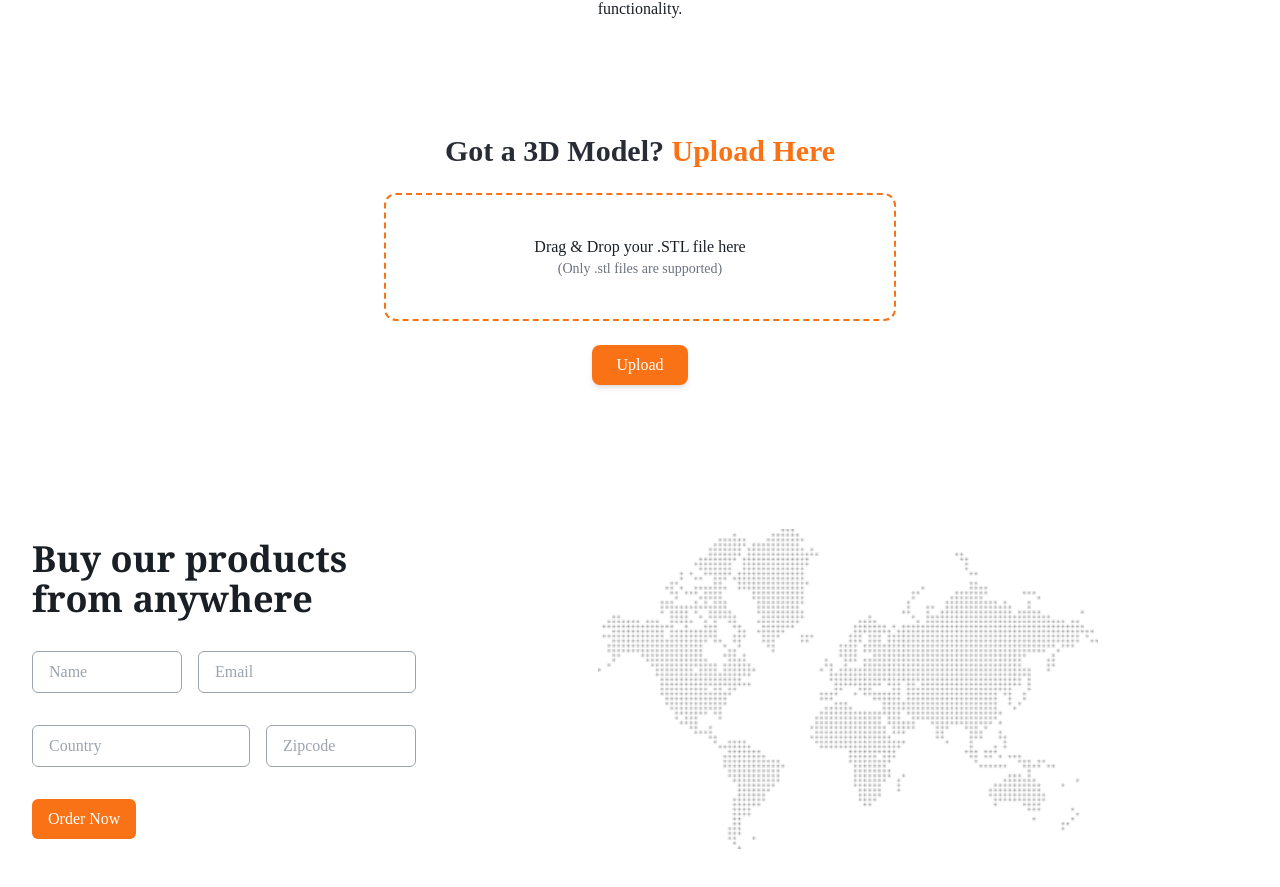
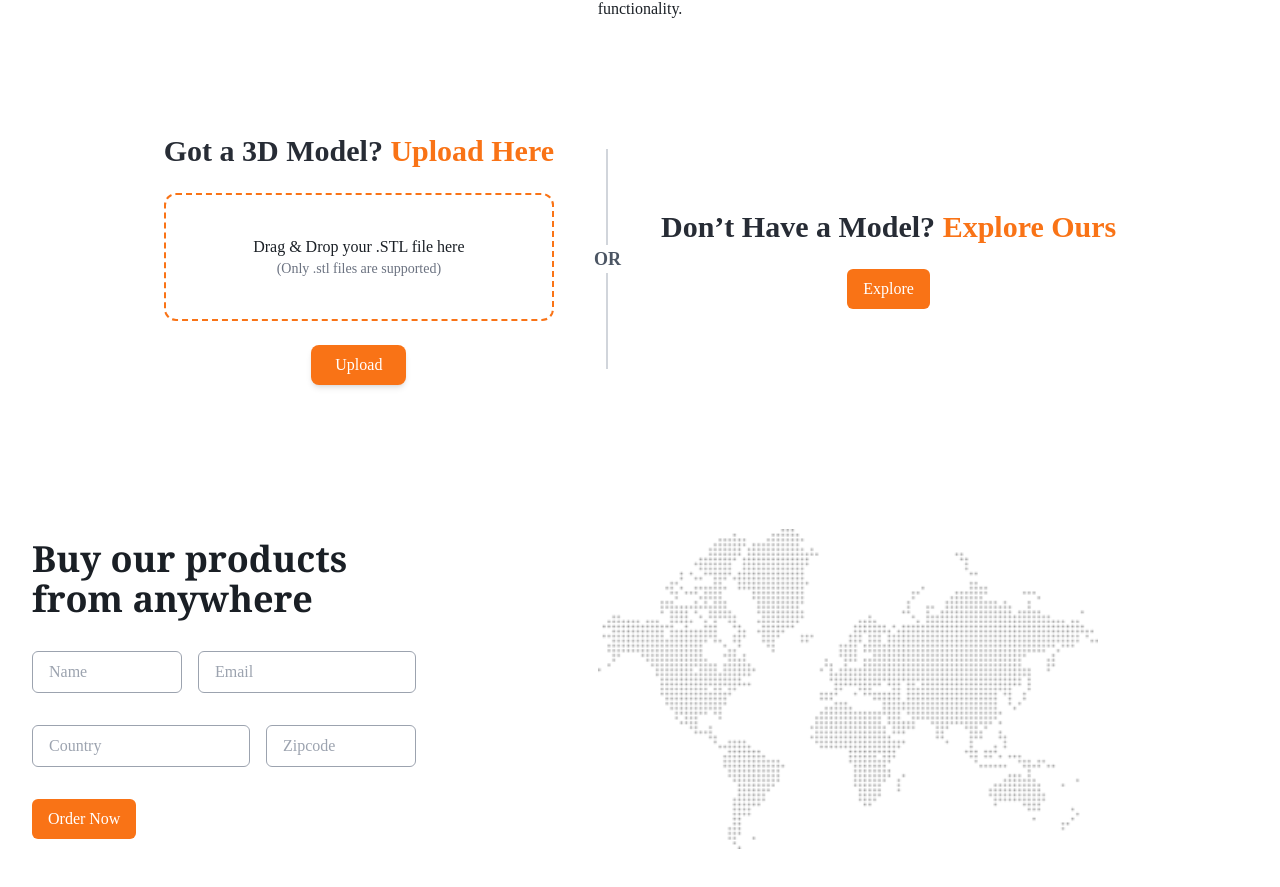
Before and after one commit to Thanujsai/print-it-ui, a React (Create React App) app: page / in a window 1280 px wide. Shown: the part 1319-2206 px from the top of the page. Built offline with nearby package versions, Linux system fonts and the light colour scheme; a web font is replaced by a local one.

Commit message:
upload divider

```diff
--- a/src/App.js
+++ b/src/App.js
@@ -26,6 +26,7 @@ import ExitAndEnterAnimation from './components/FramerMotion/ExitAndEnterAnimati
 import DraggableDiv from './components/FramerMotion/DraggableDiv';
 import Variants from './components/FramerMotion/Variants.js';
 import MainPage from './components/MainPage.js';
+import Explore from './components/Explore/Explore.js';
 
 function App() {
 
@@ -39,7 +40,7 @@ function App() {
         <main className="main-content">
           <Routes>
             <Route path="/" element={<MainPage />} />
-            <Route path="/explore" element={<AuroraHero />} />
+            <Route path="/explore" element={<Explore />} />
             <Route path="/upload" element={<UploadPage />} />
             <Route path="/howItWorks" element={<HowItWorks />} />
             <Route path="/why" element={<WhyPrintIt />} />
--- /dev/null
+++ b/src/components/Explore/Explore.js
@@ -0,0 +1,9 @@
+import React from 'react'
+
+function Explore() {
+  return (
+    <div>Explore</div>
+  )
+}
+
+export default Explore
--- a/src/components/Upload/Upload.js
+++ b/src/components/Upload/Upload.js
@@ -1,33 +1,33 @@
 import React, { useCallback, useState } from "react";
 import { useDropzone } from "react-dropzone";
 import { motion } from "framer-motion";
+import { useNavigate } from "react-router-dom";
 
 function Upload() {
   const [files, setFiles] = useState([]);
-
+  const navigate = useNavigate();
   const onDrop = useCallback((acceptedFiles) => {
     setFiles(acceptedFiles);
   }, []);
 
   const { getRootProps, getInputProps, isDragActive } = useDropzone({
     onDrop,
-    accept: { "model/stl": [".stl"] }, // Ensure only .stl files are accepted
-    multiple: false, // Allow only one file at a time
+    accept: { "model/stl": [".stl"] },
+    multiple: false,
   });
 
   return (
-    <div className="container my-24 space-y-6 flex flex-col items-center">
-      {/* Header Section */}
+    <div className="container my-24 flex flex-col items-center">
+      {/* Two Sections in a Row */}
+      <div className="flex flex-col md:flex-row items-center gap-10">
+        {/* Upload Section */}
+        <div className="flex flex-col items-center space-y-6">
+          {/* Header */}
           <div className="text-center max-w-lg mx-auto space-y-2">
             <motion.h1
               initial={{ opacity: 0, y: 100 }}
               whileInView={{ opacity: 1, y: 0 }}
-          transition={{
-            type: "spring",
-            stiffness: 150,
-            damping: 10,
-            delay: 0.2,
-          }}
+              transition={{ type: "spring", stiffness: 150, damping: 10, delay: 0.2 }}
               className="text-3xl font-bold text-lightGray"
             >
               Got a 3D Model? <span className="text-primary">Upload Here</span>
@@ -72,6 +72,45 @@ function Upload() {
             Upload
           </motion.button>
         </div>
+
+        {/* OR Divider */}
+        <div className="flex flex-col items-center">
+          <div className="bg-gray-300 w-[2px] h-24"></div>
+          <p className="text-gray-600 font-bold text-lg">OR</p>
+          <div className="bg-gray-300 w-[2px] h-24"></div>
+        </div>
+
+        {/* Explore Models Section */}
+        <div className="flex flex-col items-center space-y-6">
+          {/* Header */}
+          <div className="text-center max-w-lg mx-auto space-y-2">
+            <motion.h1
+              initial={{ opacity: 0, y: 100 }}
+              whileInView={{ opacity: 1, y: 0 }}
+              transition={{ type: "spring", stiffness: 150, damping: 10, delay: 0.4 }}
+              className="text-3xl font-bold text-lightGray"
+            >
+              Don’t Have a Model? <span className="text-primary">Explore Ours</span>
+            </motion.h1>
+          </div>
+
+          {/* Explore Button */}
+          <motion.button
+            initial={{opacity:0, y:100}}
+            whileInView={{opacity:1, y:0}}
+            transition={{
+                type:"spring",
+                stiffness: 100,
+                damping: 10,
+                delay:0.8,
+            }}
+            onClick={() => navigate("/explore")}
+            className='primary-btn'>
+            Explore
+          </motion.button>
+        </div>
+      </div>
+    </div>
   );
 }
 
```
Lines whose indentation alone changed are shown as unchanged.
